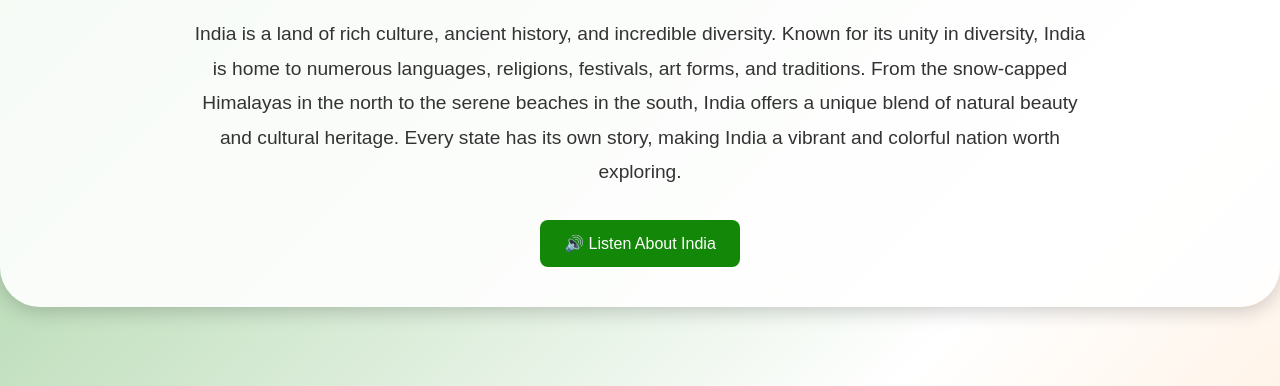
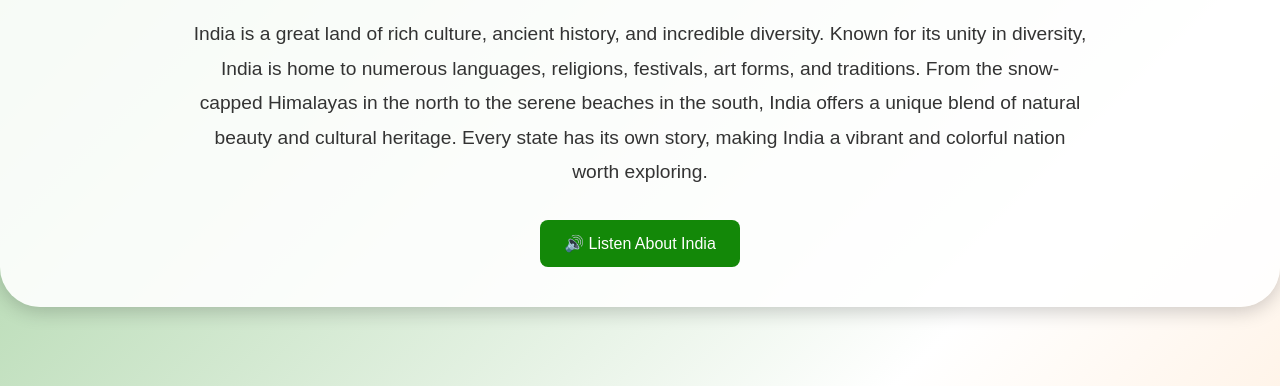
Before and after one commit to Chintan0906/IIVTP, a plain HTML site: page index.html in a window 1280 px wide. Shown: the part 244-630 px from the top of the page. Drawn offline with Linux system fonts and the light colour scheme.

Commit message:
index page

```diff
--- a/index.html
+++ b/index.html
@@ -1,6 +1,7 @@
 <!DOCTYPE html>
 <html lang="en">
 <head>
+
   <meta charset="UTF-8" />
   <meta name="viewport" content="width=device-width, initial-scale=1.0"/>
   <title>Incredible India Virtual Tour</title>
@@ -274,7 +275,7 @@
     <h1>Incredible India Virtual Tour</h1>
     <h2>About India</h2>
     <p id="aboutText">
-      India is a land of rich culture, ancient history, and incredible diversity. Known for its unity in diversity,
+      India is a great land of rich culture, ancient history, and incredible diversity. Known for its unity in diversity,
       India is home to numerous languages, religions, festivals, art forms, and traditions.
       From the snow-capped Himalayas in the north to the serene beaches in the south, India offers a unique blend of
       natural beauty and cultural heritage. Every state has its own story, making India a vibrant and colorful nation worth exploring.
```
